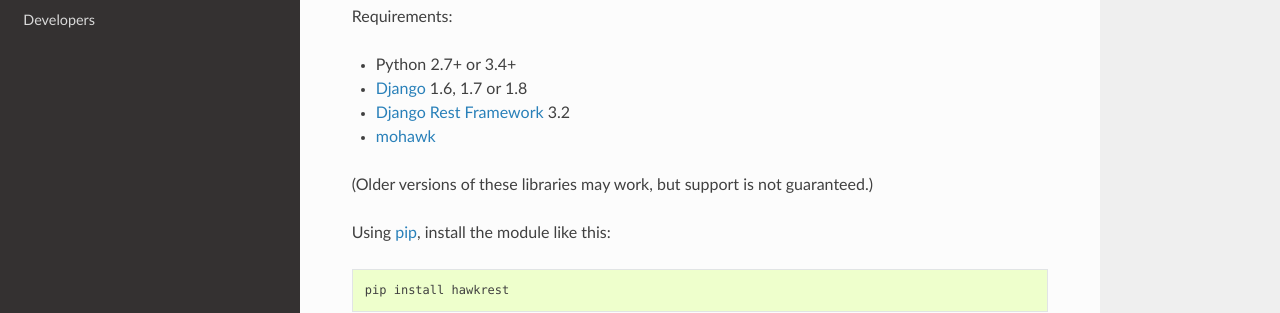
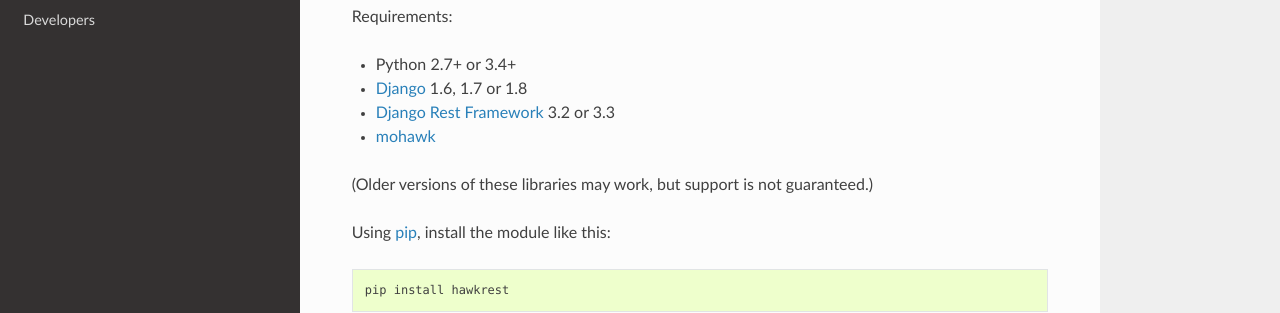
Before and after one commit to kumar303/hawkrest, a Sphinx documentation site: the page built from docs/index.rst, in a window 1280 px wide and 900 px high, scrolled down 340 px. Shown: the part 155-468 px from the top of the window. Built offline with Sphinx 7.4.7 and the Read the Docs theme 2.0.0, drawn with Linux system fonts in a browser that asks for light colours.

Commit message:
Test against django-rest-framework v3.3
Test django-rest-framework 3.3 against Django 1.7/1.8.
(3.3 dropped support for Django 1.6)

```diff
--- a/docs/index.rst
+++ b/docs/index.rst
@@ -52,7 +52,7 @@
 
 * Python 2.7+ or 3.4+
 * `Django`_ 1.6, 1.7 or 1.8
-* `Django Rest Framework`_ 3.2
+* `Django Rest Framework`_ 3.2 or 3.3
 * `mohawk`_
 (Older versions of these libraries may work, but support is not guaranteed.)
 
```
Also changed, not shown: .travis.yml, 1 other file.
